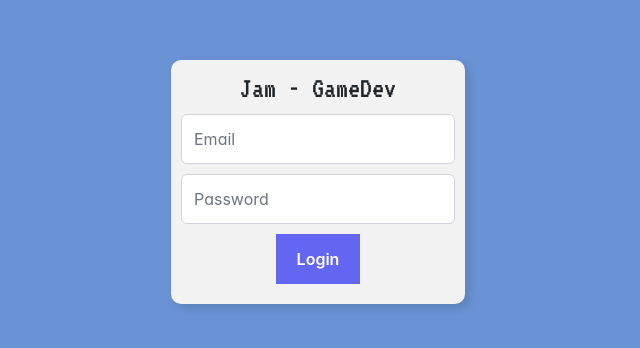
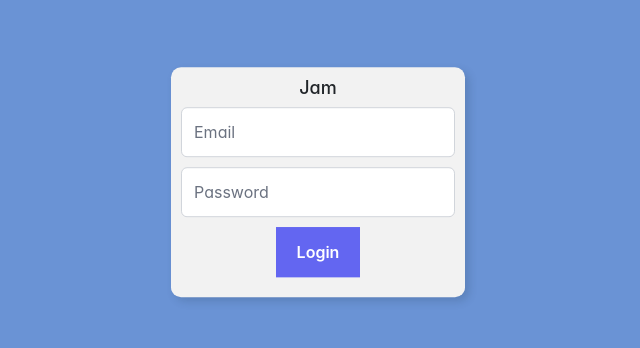
Before and after one commit to tasiiiii/jam-frontend, a Vue app: page /login in a window 1280 px wide. Shown: the part 218-566 px from the top of the page, without its empty margins (322-962 px from the left). Built offline with nearby package versions, Linux system fonts and the light colour scheme.

Commit message:
Исправление

```diff
--- a/public/index.html
+++ b/public/index.html
@@ -7,10 +7,6 @@
     <link rel="icon" href="<%= BASE_URL %>favicon.ico">
 
       <link rel="stylesheet" href="https://cdn.jsdelivr.net/npm/bootstrap@4.6.2/dist/css/bootstrap.min.css" integrity="sha384-xOolHFLEh07PJGoPkLv1IbcEPTNtaed2xpHsD9ESMhqIYd0nLMwNLD69Npy4HI+N" crossorigin="anonymous">
-
-    <link rel="preconnect" href="https://fonts.googleapis.com">
-    <link rel="preconnect" href="https://fonts.gstatic.com" crossorigin>
-    <link href="https://fonts.googleapis.com/css2?family=VT323&display=swap" rel="stylesheet">
 
     <title><%= htmlWebpackPlugin.options.title %></title>
   </head>
--- a/src/components/login/LoginForm.vue
+++ b/src/components/login/LoginForm.vue
@@ -1,7 +1,7 @@
 <template>
   <div class="form">
     <div style="text-align: center;">
-      <h3 style="font-family: 'VT323', monospace; font-size: 30px;">Jam - GameDev</h3>
+      <h3 style="font-size: 18px;">Jam</h3>
     </div>
     <div>
       <InputText type="text" placeholder="Email" class="input-offset" v-model="credential.email" style="width: 100%" />
```
